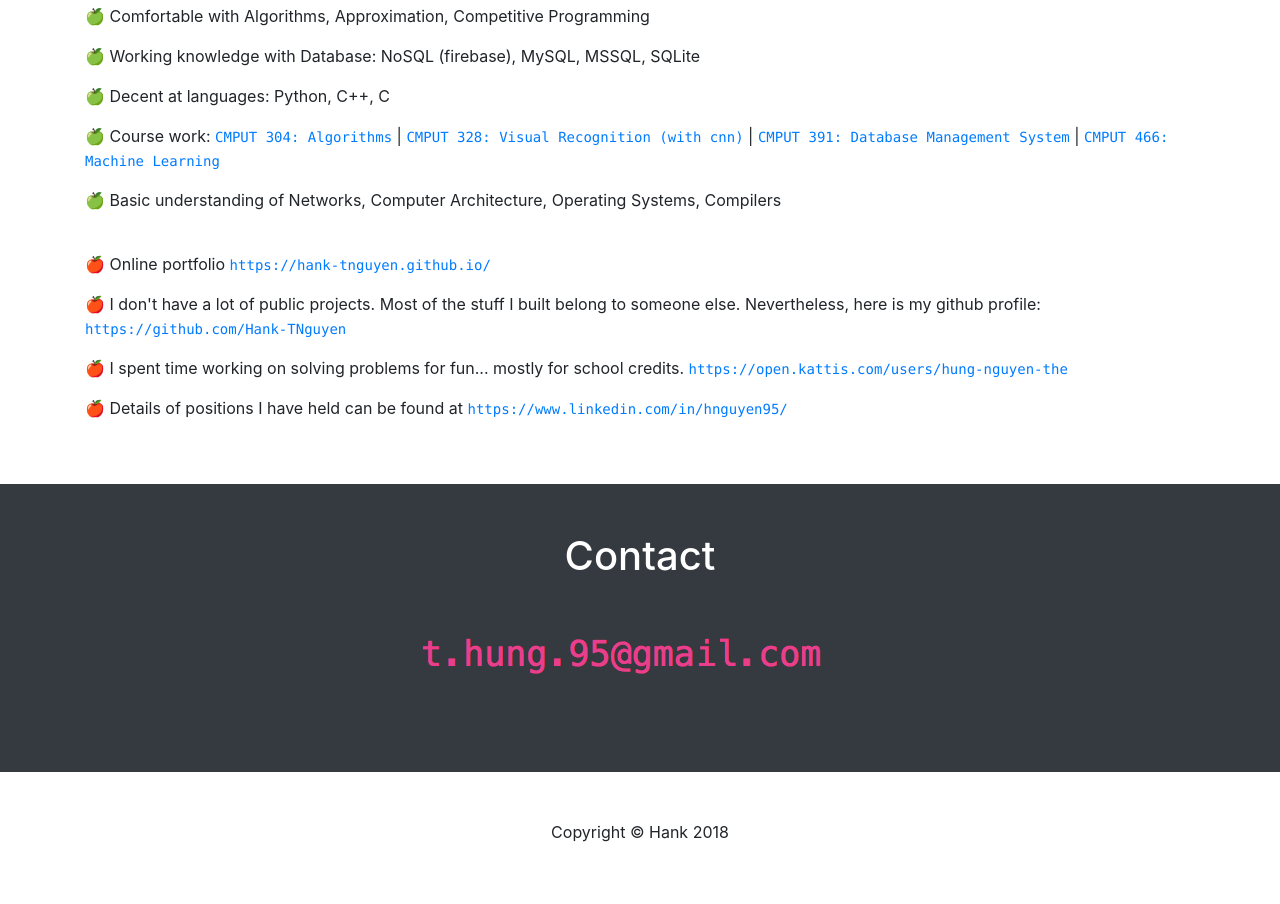
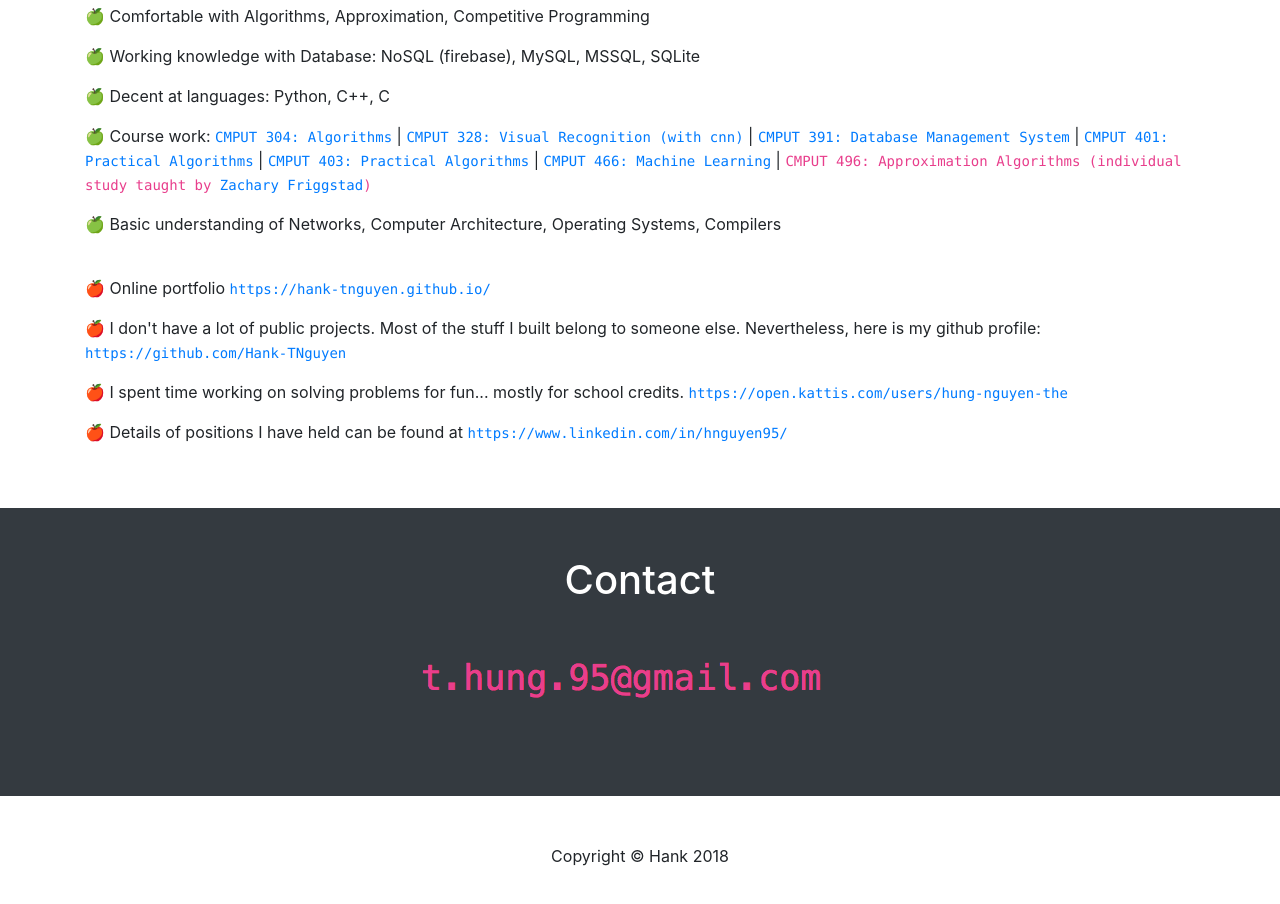
Before and after one commit to Hank-TNguyen/hank-tnguyen.github.io, a website: page index.html in a window 1280 px wide. Shown: the part 940-1844 px from the top of the page. Drawn offline with Linux system fonts and the light colour scheme.

Commit message:
updated 2

```diff
--- a/index.html
+++ b/index.html
@@ -113,8 +113,10 @@
           <code><a target="" href="https://www.ualberta.ca/computing-science/undergraduate-studies/course-directory/courses/algorithms-ii">CMPUT 304: Algorithms</a></code>
           | <code><a target="" href="https://calendar.ualberta.ca/preview_course_nopop.php?catoid=20&coid=179826">CMPUT 328: Visual Recognition (with cnn)</a></code>
           | <code><a target="" href="https://uofa.ualberta.ca/computing-science/undergraduate-studies/course-directory/courses/database-management-systems">CMPUT 391: Database Management System</a></code>
+          | <code><a target="" href="https://www.ualberta.ca/computing-science/undergraduate-studies/course-directory/courses/software-process-and-product-management">CMPUT 401: Practical Algorithms</a></code>
+          | <code><a target="" href="https://www.ualberta.ca/computing-science/undergraduate-studies/course-directory/courses/practical-algorithms">CMPUT 403: Practical Algorithms</a></code>
           | <code><a target="" href="https://www.ualberta.ca/computing-science/undergraduate-studies/course-directory/courses/introduction-to-machine-learning">CMPUT 466: Machine Learning</a></code>
-
+          | <code>CMPUT 496: Approximation Algorithms (individual study taught by <a target="" href="https://webdocs.cs.ualberta.ca/~zacharyf/index.html">Zachary Friggstad</a>)</code>
         </p>
 
 
```
